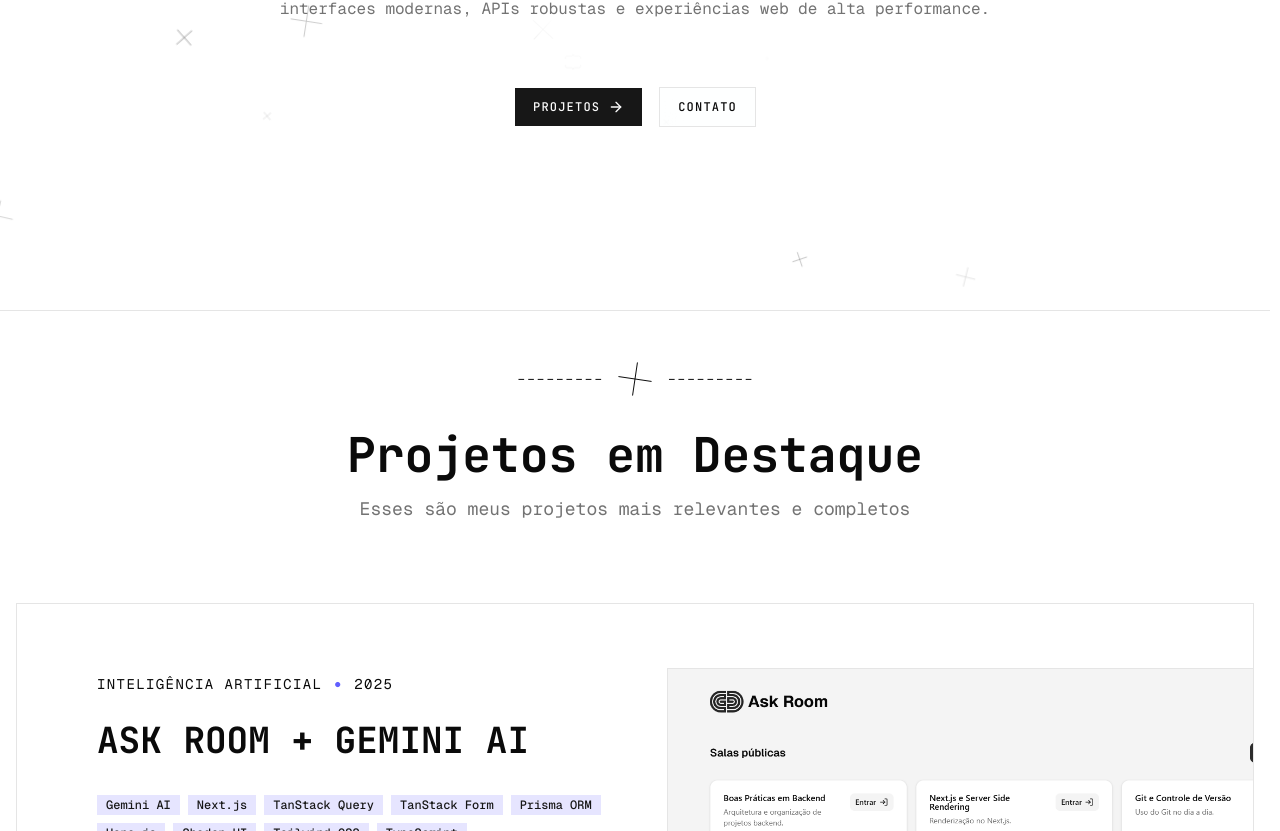
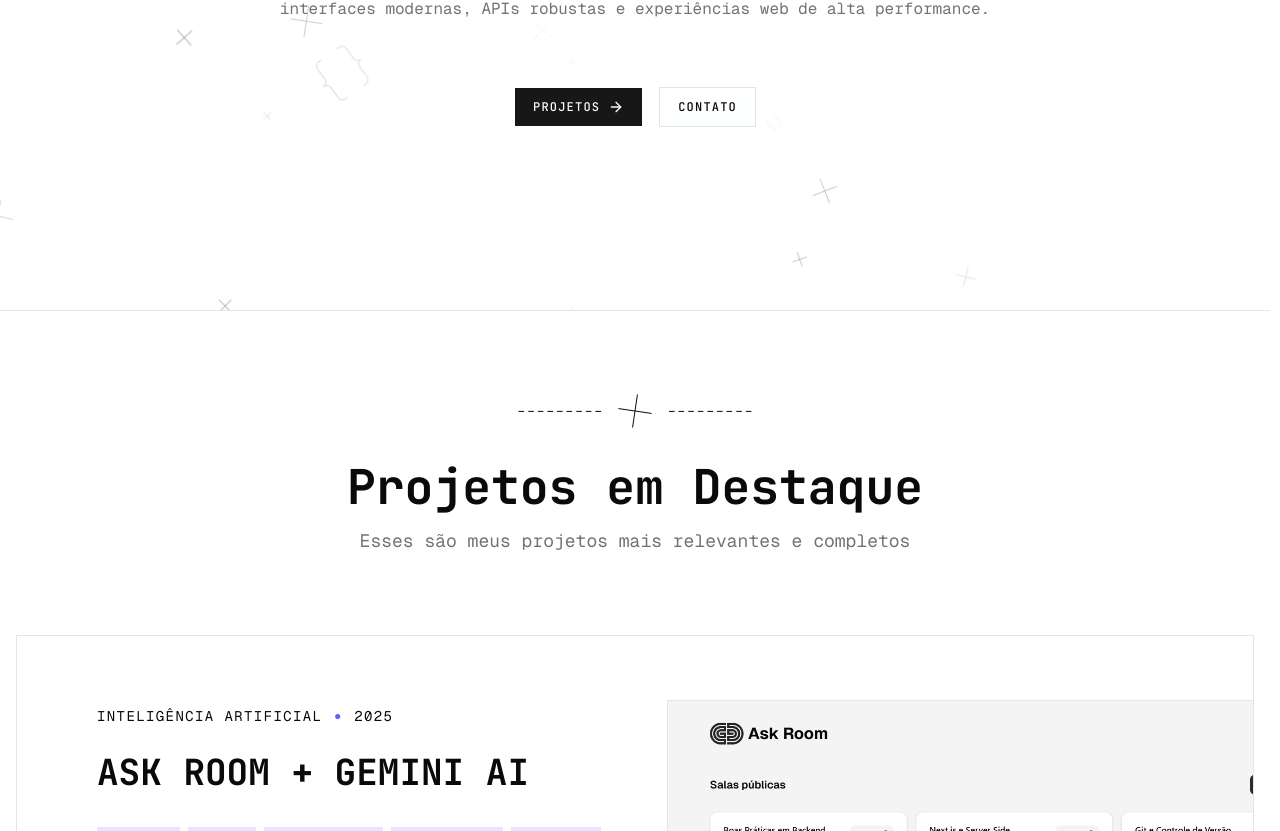
Before and after one commit to marquesmaycon/my-portfolio-3.0, a Next.js app: page / in a window 1280 px wide. Shown: the part 489-1320 px from the top of the page. Built offline with nearby package versions, Linux system fonts and the light colour scheme.

Commit message:
styles fixes

```diff
--- a/components/particles-explosion.tsx
+++ b/components/particles-explosion.tsx
@@ -66,7 +66,7 @@ export function ParticlesExposion() {
       ref={container}
       className="pointer-events-none absolute inset-0 -z-5 overflow-hidden mask-[radial-gradient(circle_at_center,transparent_0%,transparent_18%,black_50%)]"
     >
-      {Array.from({ length: 45 }).map((_, index) => (
+      {Array.from({ length: 65 }).map((_, index) => (
         <div key={index} className="particle absolute z-0">
           <Plus size={32} strokeWidth={0.4} />
         </div>
--- a/components/sections/contact.tsx
+++ b/components/sections/contact.tsx
@@ -9,7 +9,7 @@ export function Contact() {
     <section id="contact">
       <div className="container">
         <div className="lg:grid lg:grid-cols-3">
-          <div className="row-span-2 min-h-64 w-full border-b py-4 md:border-r md:border-b-0 md:p-8">
+          <div className="row-span-2 min-h-64 w-full border-b py-4 md:border-r md:border-l md:p-8 lg:border-b-0">
             <span className="text-muted-foreground">Entre em contato</span>
             <h4 className="font-heading mt-4 text-3xl leading-12 font-normal text-pretty sm:max-w-2/3 md:max-w-none">
               Vamos criar algo{" "}
--- a/components/sections/footer.tsx
+++ b/components/sections/footer.tsx
@@ -4,7 +4,7 @@ export function Footer() {
   const year = new Date().getFullYear();
   return (
     <footer>
-      <div className="container flex items-center justify-between py-20">
+      <div className="container flex flex-col items-center justify-between gap-8 py-8 sm:flex-row lg:py-29">
         <span className="">&copy; {year}. Todos os direitos reservados.</span>
 
         <span>Maycon Silva</span>
--- a/components/sections/projects.tsx
+++ b/components/sections/projects.tsx
@@ -43,8 +43,8 @@ export function Projects() {
   }, []);
 
   return (
-    <section id="projects">
-      <div className="container py-8 lg:py-10">
+    <section id="projects" className="py-8">
+      <div className="container lg:py-10">
         <div className="mb-6 flex items-center justify-center font-light">
           <span className="text-nowrap text-clip">---------</span>
           <Plus
--- a/lib/constanst.ts
+++ b/lib/constanst.ts
@@ -23,7 +23,7 @@ export const heroWords = [
   "soluções",
   "experiências",
   "produtos",
-  "spftwares",
+  "softwares",
   "jornadas",
   "ideias",
   "conexões",
```
